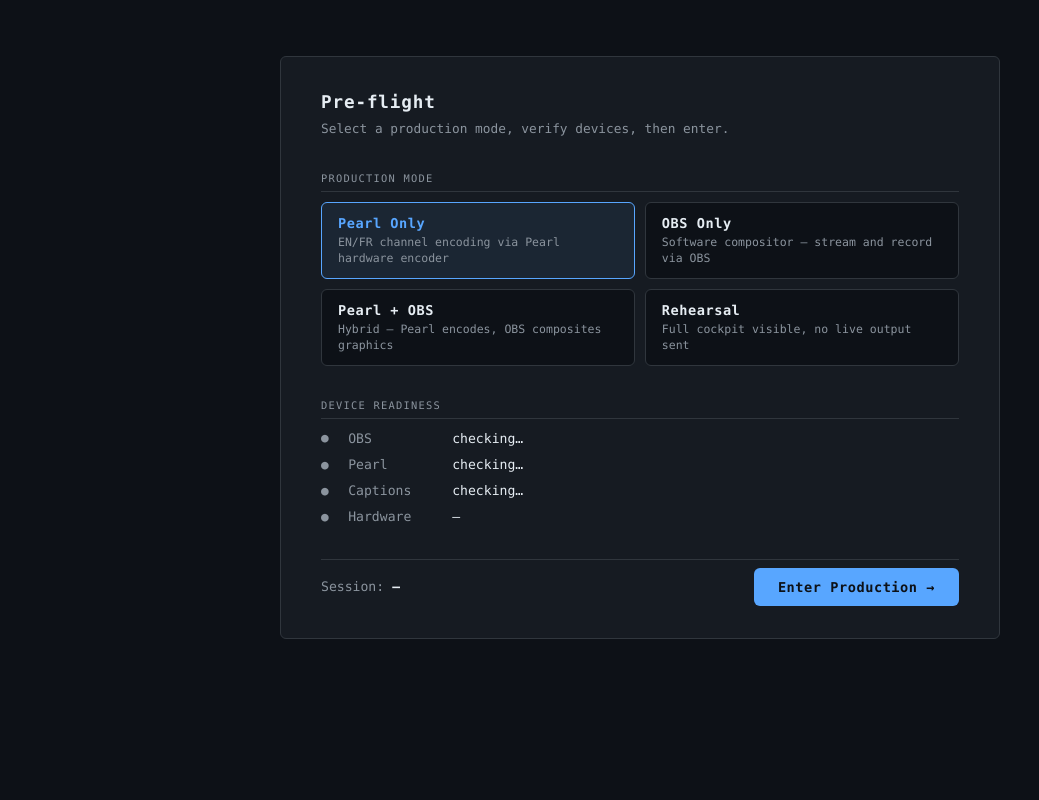
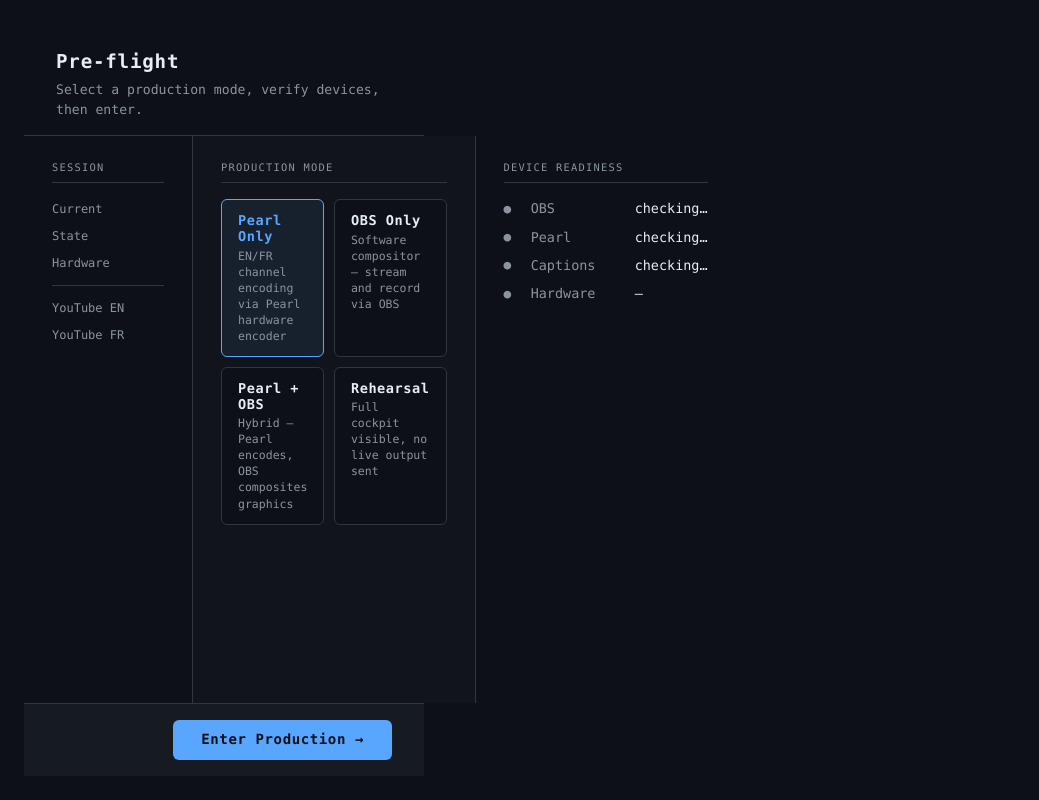
Before and after one commit to LegnaPetiteTour/Miktos-Agentic-System, a FastAPI app: page /home in a window 1280 px wide. Shown: the part 48-848 px from the top of the page, without its empty margins (0-1039 px from the left). Before the commit the page ends 687 px from the top, so only its background shows below. Run offline with FastAPI, Linux system fonts and the light colour scheme; data that the repository does not hold is empty; some libraries are stand-ins or nearby versions.

Commit message:
feat(19c-1): Home dashboard — 3-column pre-flight layout replacing floating card
- Replace .home-card max-width-720px centered modal with .home-dashboard full-width layout
- Three columns: Session (kv block) | Production Mode (stacked buttons) | Device Readiness
- Full-width footer bar with SSE-driven warnings area + Enter Production CTA
- CSS: remove .home-wrap/.home-card, add .home-dashboard, .home-body, .home-col,
  .home-col-label, .home-kv-block/row/key/val/sep, .mode-grid--stack,
  .home-footer-bar, .home-warnings, .home-warning-item, .home-ready-all
- JS: adds session kv column SSE wiring (name, hw, state), warnings bar
- 251 tests pass

```diff
--- a/web/static/style.css
+++ b/web/static/style.css
@@ -449,54 +449,111 @@ a:hover { text-decoration: underline; }
   border-color: var(--accent) !important;
 }
 
-/* ── Home / Pre-flight page (Phase 19b-2) ───────────────────────────────── */
+/* ── Home / Pre-flight page (Phase 19c-1) ───────────────────────────────── */
 
-/* Override the default auto-fill grid for the home page */
-.home-wrap {
-  grid-column: 1 / -1;
+/* Full-width dashboard — replaces the centered card from 19b-2 */
+.home-dashboard {
   display: flex;
-  justify-content: center;
-  align-items: flex-start;
-  padding: 2rem 1rem;
+  flex-direction: column;
+  gap: 0;
+  min-height: calc(100vh - var(--nav-height, 48px));
 }
 
-.home-card {
-  background: var(--surface);
-  border: 1px solid var(--border);
-  border-radius: var(--radius);
-  padding: 2rem 2.5rem;
-  width: 100%;
-  max-width: 720px;
+.home-dashboard-header {
+  padding: 1.5rem 2rem 1rem;
+  border-bottom: 1px solid var(--border);
   display: flex;
   flex-direction: column;
-  gap: 2rem;
+  gap: 0.2rem;
 }
 
-.home-header { display: flex; flex-direction: column; gap: 0.25rem; }
-
 .home-title {
-  font-size: 1.1rem;
+  font-size: 1.2rem;
   font-weight: 700;
-  letter-spacing: 0.05em;
+  letter-spacing: 0.04em;
   color: var(--text);
 }
 
 .home-subtitle {
-  font-size: 0.8rem;
+  font-size: 0.82rem;
+  color: var(--muted);
 }
 
-.home-section { display: flex; flex-direction: column; gap: 0.6rem; }
+/* Three-column body */
+.home-body {
+  display: grid;
+  grid-template-columns: 1fr 1.6fr 1fr;
+  gap: 0;
+  flex: 1;
+  border-bottom: 1px solid var(--border);
+}
 
-.home-section-label {
+.home-col {
+  padding: 1.5rem 1.75rem;
+  display: flex;
+  flex-direction: column;
+  gap: 1rem;
+}
+
+.home-col + .home-col {
+  border-left: 1px solid var(--border);
+}
+
+.home-col--centre {
+  background: rgba(255,255,255,0.015);
+}
+
+.home-col-label {
   font-size: 0.65rem;
   text-transform: uppercase;
   letter-spacing: 0.12em;
   color: var(--muted);
   border-bottom: 1px solid var(--border);
-  padding-bottom: 0.3rem;
+  padding-bottom: 0.4rem;
 }
 
-/* 2×2 mode grid */
+/* Session key/value block */
+.home-kv-block {
+  display: flex;
+  flex-direction: column;
+  gap: 0.45rem;
+}
+
+.home-kv-row {
+  display: grid;
+  grid-template-columns: 6.5rem 1fr;
+  align-items: baseline;
+  gap: 0.5rem;
+  font-size: 0.82rem;
+}
+
+.home-kv-key {
+  color: var(--muted);
+  font-size: 0.75rem;
+}
+
+.home-kv-val {
+  color: var(--text);
+  font-weight: 500;
+  overflow: hidden;
+  text-overflow: ellipsis;
+  white-space: nowrap;
+}
+
+.home-kv-sep {
+  height: 1px;
+  background: var(--border);
+  margin: 0.3rem 0;
+}
+
+/* Mode buttons — stacked vertically in centre column */
+.mode-grid--stack {
+  display: flex;
+  flex-direction: column;
+  gap: 0.5rem;
+}
+
+/* 2×2 mode grid (fallback / other uses) */
 .mode-grid {
   display: grid;
   grid-template-columns: 1fr 1fr;
@@ -537,14 +594,14 @@ a:hover { text-decoration: underline; }
 }
 
 /* Readiness checklist */
-.ready-list { display: flex; flex-direction: column; gap: 0.4rem; }
+.ready-list { display: flex; flex-direction: column; gap: 0.5rem; }
 
 .ready-row {
   display: grid;
   grid-template-columns: 1.2rem 6rem 1fr;
   align-items: center;
   gap: 0.5rem;
-  font-size: 0.82rem;
+  font-size: 0.84rem;
 }
 
 .ready-dot {
@@ -560,32 +617,32 @@ a:hover { text-decoration: underline; }
 .ready-device { color: var(--muted); }
 .ready-status { color: var(--text); }
 
-/* Footer */
-.home-footer {
+/* Footer bar — warnings + CTA */
+.home-footer-bar {
   display: flex;
   align-items: center;
   justify-content: space-between;
   gap: 1rem;
   flex-wrap: wrap;
-  padding-top: 0.5rem;
-  border-top: 1px solid var(--border);
+  padding: 1rem 2rem;
+  background: var(--surface);
 }
 
-.home-session-row {
+.home-warnings {
   display: flex;
   align-items: center;
-  gap: 0.5rem;
+  gap: 1rem;
+  flex-wrap: wrap;
   font-size: 0.82rem;
-  min-width: 0;
 }
 
-.home-session-name {
-  color: var(--text);
-  font-weight: 600;
-  max-width: 200px;
-  overflow: hidden;
-  text-overflow: ellipsis;
-  white-space: nowrap;
+.home-warning-item {
+  color: var(--yellow, #eab308);
+}
+
+.home-ready-all {
+  color: var(--green, #22c55e);
+  font-weight: 500;
 }
 
 .btn-enter {
@@ -594,9 +651,9 @@ a:hover { text-decoration: underline; }
   color: var(--bg);
   border: none;
   border-radius: var(--radius);
-  padding: 0.55rem 1.5rem;
+  padding: 0.6rem 1.75rem;
   font-family: inherit;
-  font-size: 0.85rem;
+  font-size: 0.88rem;
   font-weight: 700;
   letter-spacing: 0.04em;
   cursor: pointer;
--- a/web/templates/home.html
+++ b/web/templates/home.html
@@ -1,18 +1,49 @@
 {% extends "base.html" %}
 {% block title %}Miktos — Home{% endblock %}
 {% block content %}
-<div class="home-wrap">
-  <div class="home-card">
+<div class="home-dashboard">
 
-    <div class="home-header">
+  <!-- ── Header ────────────────────────────────────────────────────────── -->
+  <div class="home-dashboard-header">
     <span class="home-title">Pre-flight</span>
-      <span class="home-subtitle muted">Select a production mode, verify devices, then enter.</span>
+    <span class="home-subtitle">Select a production mode, verify devices, then enter.</span>
   </div>
 
-    <!-- ── Mode selector ─────────────────────────────────────────── -->
-    <section class="home-section">
-      <div class="home-section-label">Production Mode</div>
-      <div class="mode-grid">
+  <!-- ── Three-column body ─────────────────────────────────────────────── -->
+  <div class="home-body">
+
+    <!-- LEFT — Session -->
+    <div class="home-col">
+      <div class="home-col-label">Session</div>
+      <div class="home-kv-block">
+        <div class="home-kv-row">
+          <span class="home-kv-key">Current</span>
+          <span class="home-kv-val" id="home-session-name">—</span>
+        </div>
+        <div class="home-kv-row">
+          <span class="home-kv-key">State</span>
+          <span class="home-kv-val" id="home-stream-badge">—</span>
+        </div>
+        <div class="home-kv-row">
+          <span class="home-kv-key">Hardware</span>
+          <span class="home-kv-val" id="home-hw-val">—</span>
+        </div>
+        <div class="home-kv-sep"></div>
+        <div class="home-kv-row">
+          <span class="home-kv-key">YouTube EN</span>
+          <span class="home-kv-val muted">configured in Setup</span>
+        </div>
+        <div class="home-kv-row">
+          <span class="home-kv-key">YouTube FR</span>
+          <span class="home-kv-val muted">configured in Setup</span>
+        </div>
+      </div>
+    </div>
+
+    <!-- CENTRE — Production Mode -->
+    <div class="home-col home-col--centre">
+      <div class="home-col-label">Production Mode</div>
+      <div class="mode-grid mode-grid--stack">
         <button class="mode-btn" data-mode="pearl-only">
           <span class="mode-name">Pearl Only</span>
           <span class="mode-desc">EN/FR channel encoding via Pearl hardware encoder</span>
@@ -30,11 +61,11 @@
           <span class="mode-desc">Full cockpit visible, no live output sent</span>
         </button>
       </div>
-    </section>
+    </div>
 
-    <!-- ── Device readiness ──────────────────────────────────────── -->
-    <section class="home-section">
-      <div class="home-section-label">Device Readiness</div>
+    <!-- RIGHT — Device Readiness -->
+    <div class="home-col">
+      <div class="home-col-label">Device Readiness</div>
       <div class="ready-list">
         <div class="ready-row">
           <span class="ready-dot" id="rdy-obs-dot">●</span>
@@ -57,19 +88,16 @@
           <span class="ready-status" id="rdy-hw-text">—</span>
         </div>
       </div>
-    </section>
+    </div>
 
-    <!-- ── Footer: session info + CTA ───────────────────────────── -->
-    <div class="home-footer">
-      <div class="home-session-row">
-        <span class="muted">Session:</span>
-        <span class="home-session-name" id="home-session-name">—</span>
-        <span class="muted" id="home-stream-badge"></span>
   </div>
+
+  <!-- ── Footer bar — warnings + CTA ──────────────────────────────────── -->
+  <div class="home-footer-bar">
+    <div class="home-warnings" id="home-warnings"></div>
     <a class="btn-enter" href="/produce">Enter Production →</a>
   </div>
 
-  </div>
 </div>
 
 <script>
@@ -96,7 +124,6 @@
 
   // ── Device readiness via SSE ───────────────────────────────────────────
   function setDot(dotId, state) {
-    // state: 'ok' | 'err' | 'neutral'
     var dot = document.getElementById(dotId);
     if (!dot) return;
     dot.classList.remove('ready-dot--ok', 'ready-dot--err', 'ready-dot--neutral');
@@ -107,14 +134,17 @@
   es.onmessage = function (e) {
     try {
       var d = JSON.parse(e.data);
+      var warnings = [];
 
       setDot('rdy-obs-dot', d.obs_ok ? 'ok' : 'err');
       document.getElementById('rdy-obs-text').textContent =
         d.obs_ok ? 'Connected' : 'Unreachable';
+      if (!d.obs_ok) warnings.push('OBS is unreachable');
 
       setDot('rdy-pearl-dot', d.pearl_ok ? 'ok' : 'err');
       document.getElementById('rdy-pearl-text').textContent =
         d.pearl_ok ? 'Connected' : 'Unreachable';
+      if (!d.pearl_ok) warnings.push('Pearl is unreachable');
 
       setDot('rdy-captions-dot', d.captions_ok ? 'ok' : 'neutral');
       document.getElementById('rdy-captions-text').textContent =
@@ -124,18 +154,37 @@
       setDot('rdy-hw-dot', hw !== 'unknown' && hw !== '—' ? 'ok' : 'neutral');
       document.getElementById('rdy-hw-text').textContent = hw;
 
-      document.getElementById('home-session-name').textContent =
-        d.session_name || '—';
+      // Session column
+      var snEl = document.getElementById('home-session-name');
+      if (snEl) snEl.textContent = d.session_name || '—';
+
+      var hwEl = document.getElementById('home-hw-val');
+      if (hwEl) hwEl.textContent = hw;
 
       var badge = document.getElementById('home-stream-badge');
+      if (badge) {
         if (d.stream_state === 'streaming') {
-        badge.textContent = '● LIVE';
-        badge.style.color = 'var(--green)';
+          badge.textContent = 'LIVE';
+          badge.style.color = 'var(--green, #22c55e)';
         } else if (d.stream_state === 'stopped') {
-        badge.textContent = '■ STOPPED';
-        badge.style.color = 'var(--yellow)';
+          badge.textContent = 'STOPPED';
+          badge.style.color = 'var(--yellow, #eab308)';
         } else {
-        badge.textContent = '';
+          badge.textContent = d.stream_state || '—';
+          badge.style.color = '';
+        }
+      }
+
+      // Warnings / readiness bar
+      var warnEl = document.getElementById('home-warnings');
+      if (warnEl) {
+        if (warnings.length) {
+          warnEl.innerHTML = warnings.map(function (w) {
+            return '<span class="home-warning-item">\u26a0 ' + w + '</span>';
+          }).join('');
+        } else {
+          warnEl.innerHTML = '<span class="home-ready-all">\u2713 All devices ready</span>';
+        }
       }
     } catch (_) {}
   };
```
Lines whose indentation alone changed are shown as unchanged.
